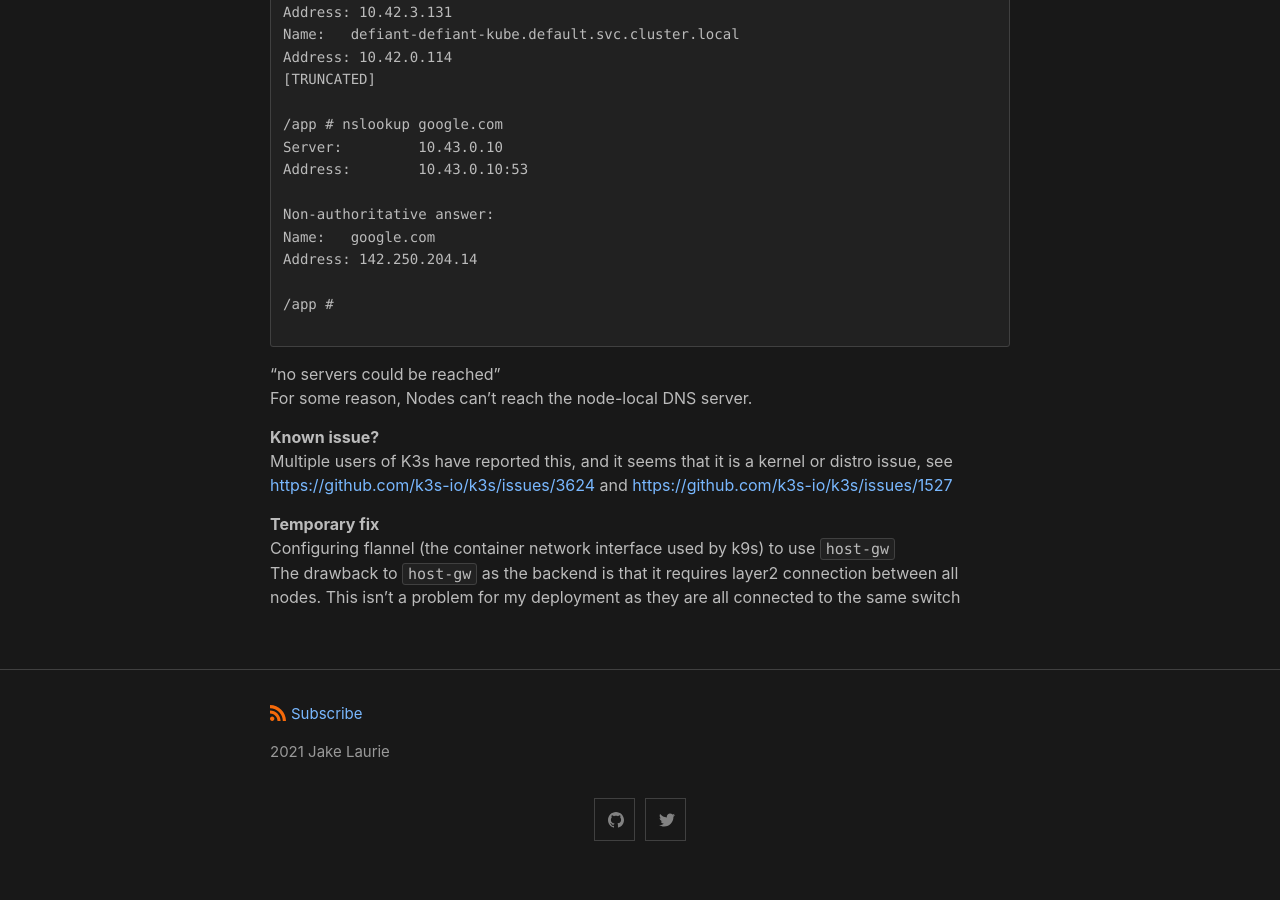
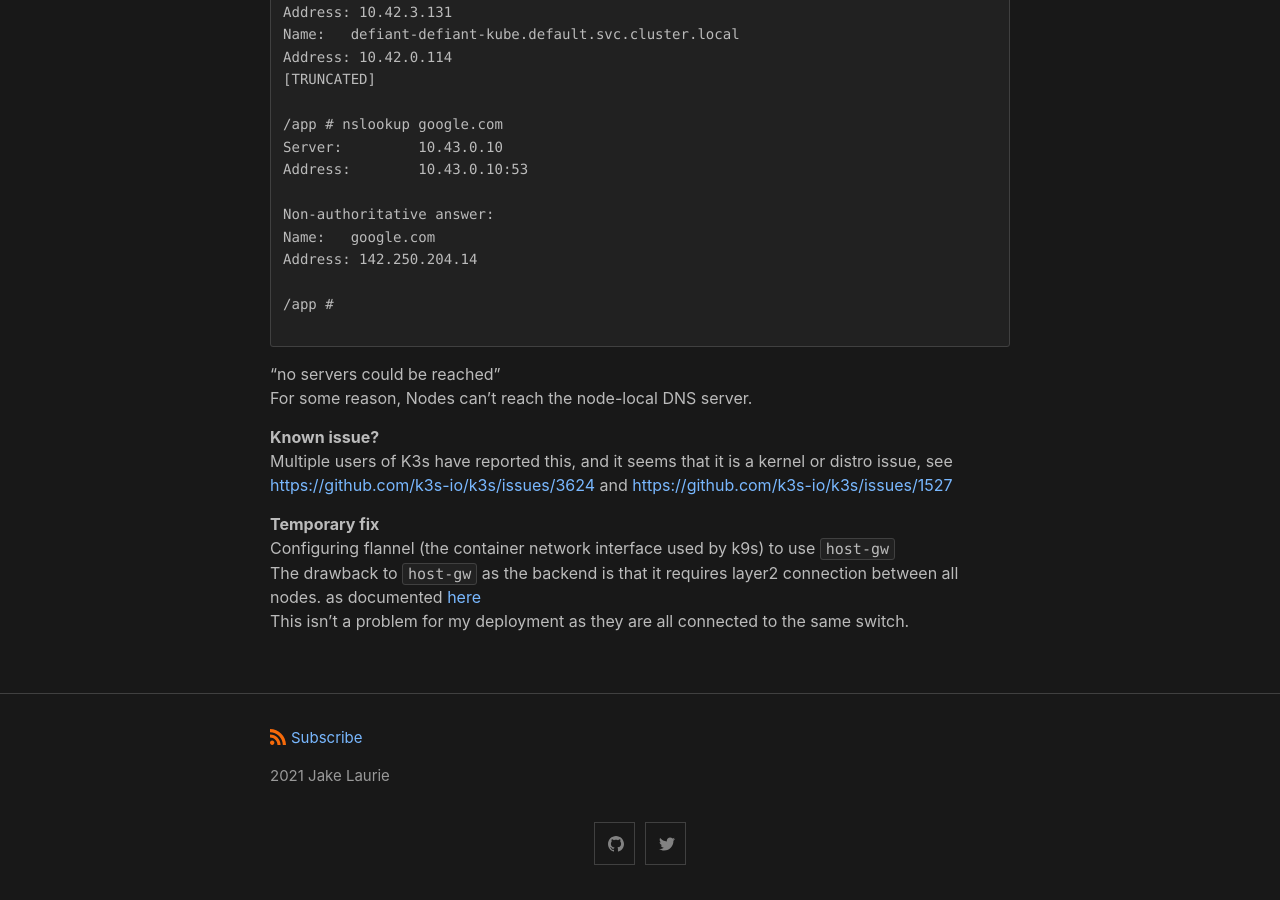
Before and after one commit to xtenduke/xtenduke.github.io, a Jekyll site: the page built from _posts/2021-07-25-k9s-dns.markdown, in a window 1280 px wide and 900 px high, scrolled down 1050 px. Built offline with Jekyll 4.4.1, drawn with Linux system fonts in a browser that asks for light colours; before the commit the page ends 1926 px from its top, so only the background shows below that.

Commit message:
Update 2021-07-25-k9s-dns.markdown

```diff
--- a/_posts/2021-07-25-k9s-dns.markdown
+++ b/_posts/2021-07-25-k9s-dns.markdown
@@ -69,4 +69,5 @@ Multiple users of K3s have reported this, and it seems that it is a kernel or di
 
 **Temporary fix**\
  Configuring flannel (the container network interface used by k9s) to use `host-gw`\
- The drawback to `host-gw` as the backend is that it requires layer2 connection between all nodes. This isn't a problem for my deployment as they are all connected to the same switch
+ The drawback to `host-gw` as the backend is that it requires layer2 connection between all nodes. as documented [here](https://github.com/flannel-io/flannel/blob/master/Documentation/backends.md)\
+ This isn't a problem for my deployment as they are all connected to the same switch.
```
